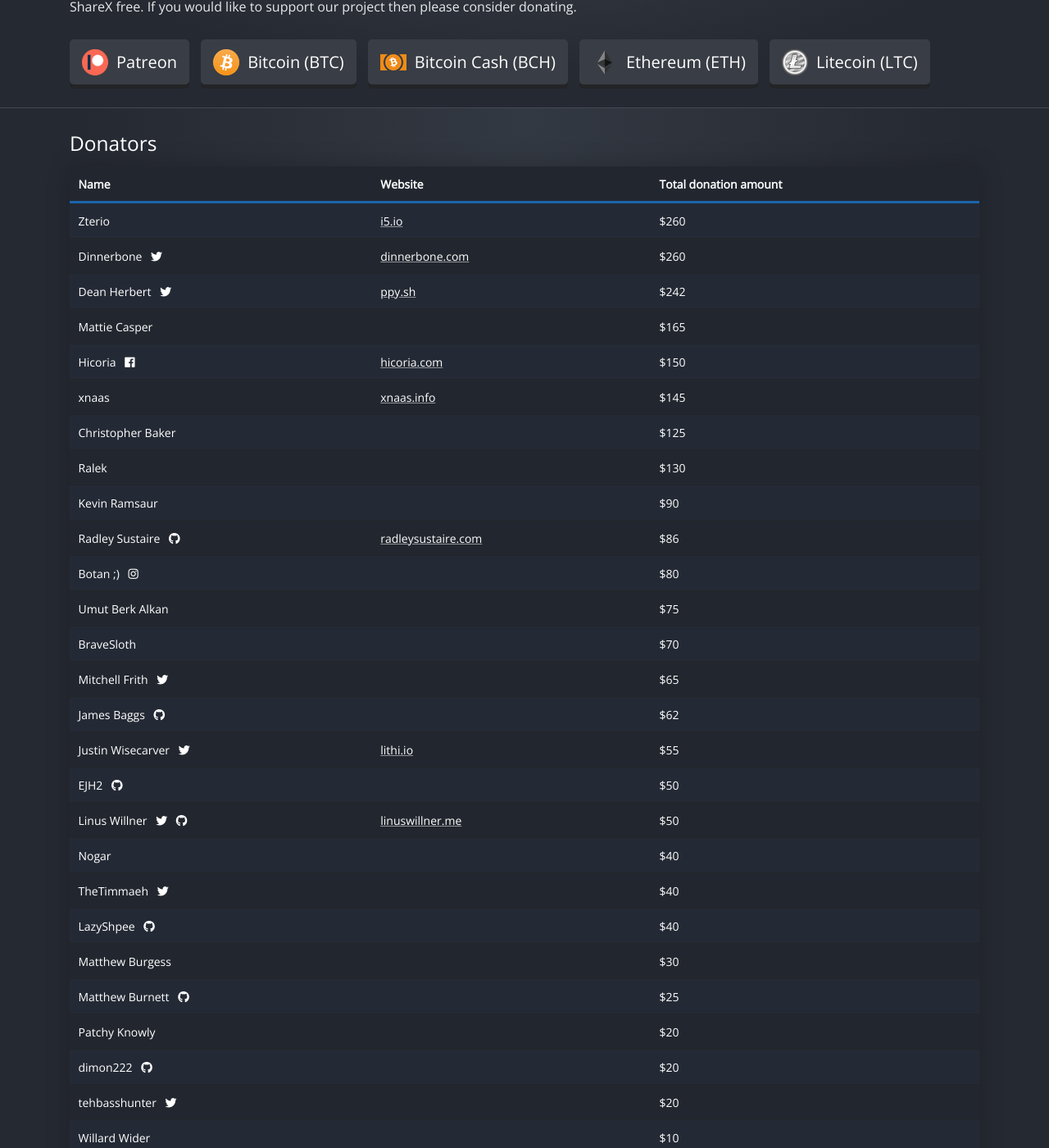
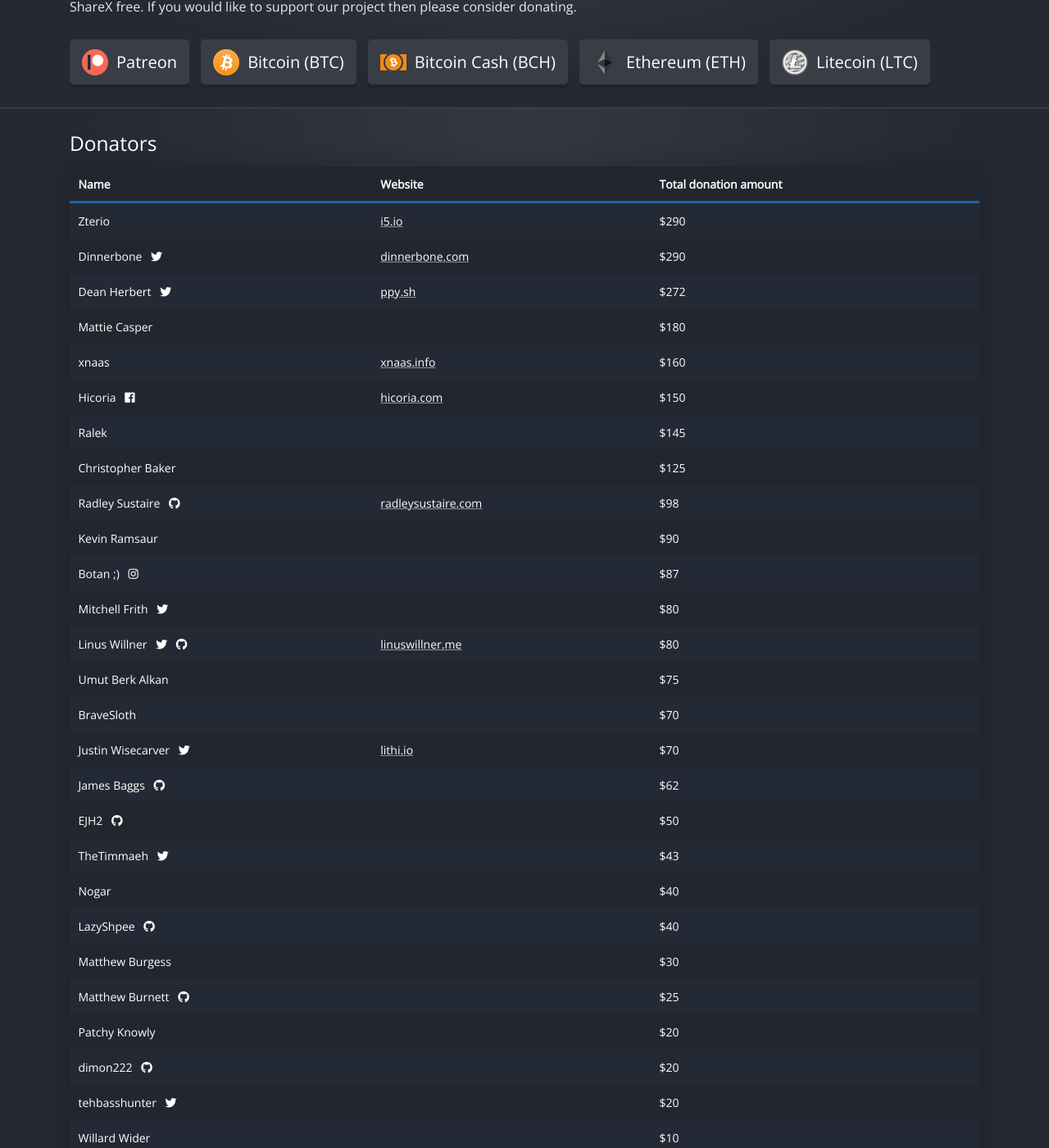
Before and after one commit to ShareX/sharex.github.io, a Jekyll site: the page built from donate/index.html, in a window 1280 px wide and 1400 px high, scrolled down 333 px. Shown: the whole window at 82% size. Built offline with Jekyll 4.4.1, drawn with Linux system fonts in a browser that asks for light colours.

Commit message:
Update donators list

```diff
--- a/donate/index.html
+++ b/donate/index.html
@@ -104,26 +104,31 @@ title: Donate
                 <tr>
                     <td>Zterio</td>
                     <td><a href="https://i5.io">i5.io</a></td>
-                    <td>$260</td>
+                    <td>$290</td>
                 </tr>
                 <tr>
                     <td>Dinnerbone
                         <a href="https://twitter.com/Dinnerbone"><i class="fab fa-twitter"></i></a>
                     </td>
                     <td><a href="https://dinnerbone.com">dinnerbone.com</a></td>
-                    <td>$260</td>
+                    <td>$290</td>
                 </tr>
                 <tr>
                     <td>Dean Herbert
                         <a href="https://twitter.com/ppy"><i class="fab fa-twitter"></i></a>
                     </td>
                     <td><a href="https://ppy.sh">ppy.sh</a></td>
-                    <td>$242</td>
+                    <td>$272</td>
                 </tr>
                 <tr>
                     <td>Mattie Casper</td>
                     <td></td>
-                    <td>$165</td>
+                    <td>$180</td>
+                </tr>
+                <tr>
+                    <td>xnaas</td>
+                    <td><a href="https://www.xnaas.info">xnaas.info</a></td>
+                    <td>$160</td>
                 </tr>
                 <tr>
                     <td>Hicoria
@@ -133,8 +138,8 @@ title: Donate
                     <td>$150</td>
                 </tr>
                 <tr>
-                    <td>xnaas</td>
-                    <td><a href="https://www.xnaas.info">xnaas.info</a></td>
+                    <td>Ralek</td>
+                    <td></td>
                     <td>$145</td>
                 </tr>
                 <tr>
@@ -143,9 +148,11 @@ title: Donate
                     <td>$125</td>
                 </tr>
                 <tr>
-                    <td>Ralek</td>
-                    <td></td>
-                    <td>$130</td>
+                    <td>Radley Sustaire
+                        <a href="https://github.com/RadGH"><i class="fab fa-github"></i></a>
+                    </td>
+                    <td><a href="https://radleysustaire.com">radleysustaire.com</a></td>
+                    <td>$98</td>
                 </tr>
                 <tr>
                     <td>Kevin Ramsaur</td>
@@ -153,17 +160,25 @@ title: Donate
                     <td>$90</td>
                 </tr>
                 <tr>
-                    <td>Radley Sustaire
-                        <a href="https://github.com/RadGH"><i class="fab fa-github"></i></a>
-                    </td>
-                    <td><a href="https://radleysustaire.com">radleysustaire.com</a></td>
-                    <td>$86</td>
-                </tr>
-                <tr>
                     <td>Botan ;)
                         <a href="https://www.instagram.com/kyoukeiken"><i class="fab fa-instagram"></i></a>
                     </td>
                     <td></td>
+                    <td>$87</td>
+                </tr>
+                <tr>
+                    <td>Mitchell Frith
+                        <a href="https://twitter.com/Mitch_SGG"><i class="fab fa-twitter"></i></a>
+                    </td>
+                    <td></td>
+                    <td>$80</td>
+                </tr>
+                <tr>
+                    <td>Linus Willner
+                        <a href="https://twitter.com/linuswillner"><i class="fab fa-twitter"></i></a>
+                        <a href="https://github.com/linuswillner"><i class="fab fa-github"></i></a>
+                    </td>
+                    <td><a href="https://linuswillner.me">linuswillner.me</a></td>
                     <td>$80</td>
                 </tr>
                 <tr>
@@ -177,11 +192,11 @@ title: Donate
                     <td>$70</td>
                 </tr>
                 <tr>
-                    <td>Mitchell Frith
-                        <a href="https://twitter.com/Mitch_SGG"><i class="fab fa-twitter"></i></a>
+                    <td>Justin Wisecarver
+                        <a href="https://twitter.com/lithium720"><i class="fab fa-twitter"></i></a>
                     </td>
-                    <td></td>
-                    <td>$65</td>
+                    <td><a href="https://lithi.io">lithi.io</a></td>
+                    <td>$70</td>
                 </tr>
                 <tr>
                     <td>James Baggs
@@ -191,13 +206,6 @@ title: Donate
                     <td>$62</td>
                 </tr>
                 <tr>
-                    <td>Justin Wisecarver
-                        <a href="https://twitter.com/lithium720"><i class="fab fa-twitter"></i></a>
-                    </td>
-                    <td><a href="https://lithi.io">lithi.io</a></td>
-                    <td>$55</td>
-                </tr>
-                <tr>
                     <td>EJH2
                         <a href="https://github.com/EJH2"><i class="fab fa-github"></i></a>
                     </td>
@@ -205,22 +213,14 @@ title: Donate
                     <td>$50</td>
                 </tr>
                 <tr>
-                    <td>Linus Willner
-                        <a href="https://twitter.com/linuswillner"><i class="fab fa-twitter"></i></a>
-                        <a href="https://github.com/linuswillner"><i class="fab fa-github"></i></a>
+                    <td>TheTimmaeh
+                        <a href="https://twitter.com/TheTimmaeh"><i class="fab fa-twitter"></i></a>
                     </td>
-                    <td><a href="https://linuswillner.me">linuswillner.me</a></td>
-                    <td>$50</td>
+                    <td></td>
+                    <td>$43</td>
                 </tr>
                 <tr>
                     <td>Nogar</td>
-                    <td></td>
-                    <td>$40</td>
-                </tr>
-                <tr>
-                    <td>TheTimmaeh
-                        <a href="https://twitter.com/TheTimmaeh"><i class="fab fa-twitter"></i></a>
-                    </td>
                     <td></td>
                     <td>$40</td>
                 </tr>
```
